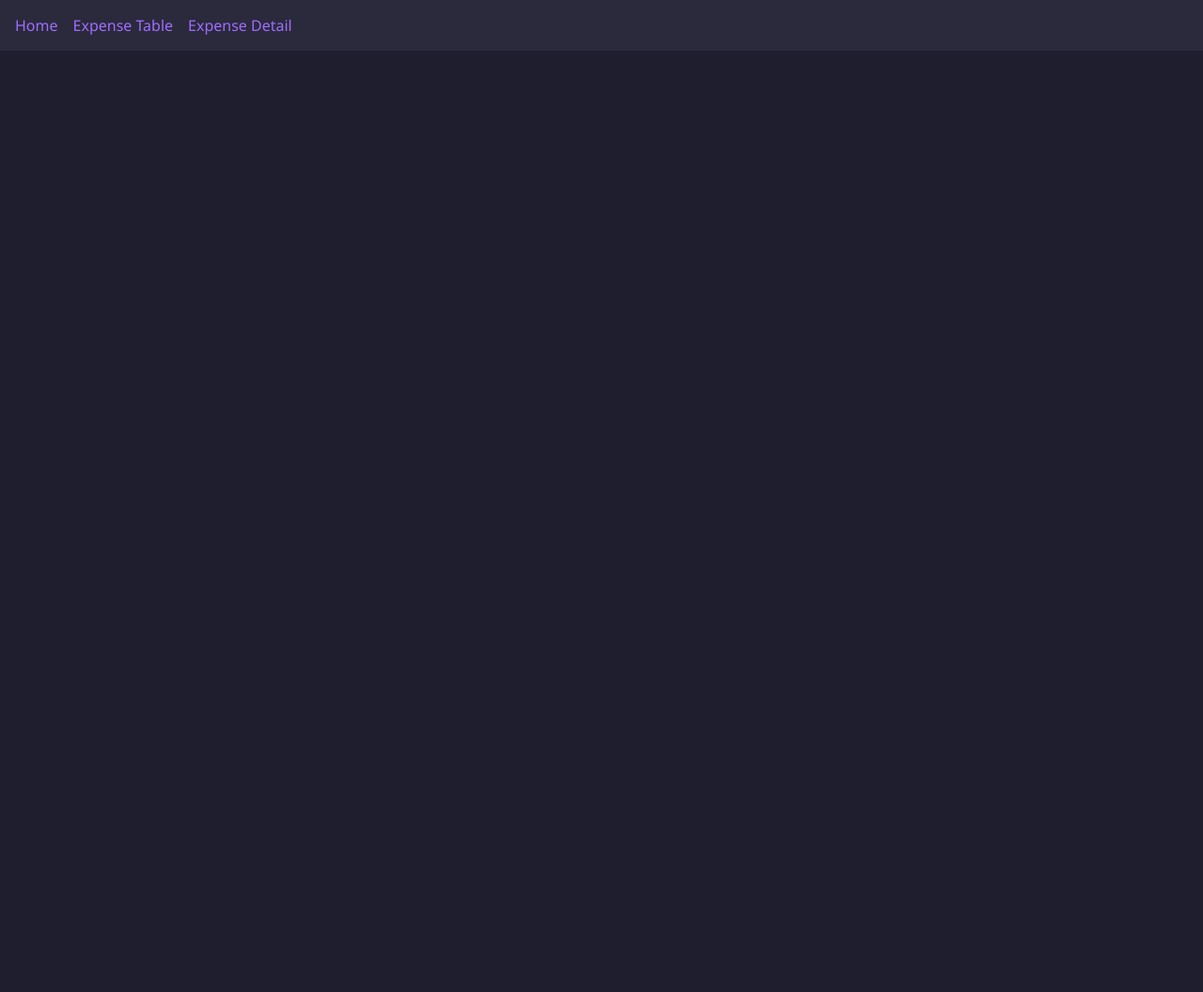
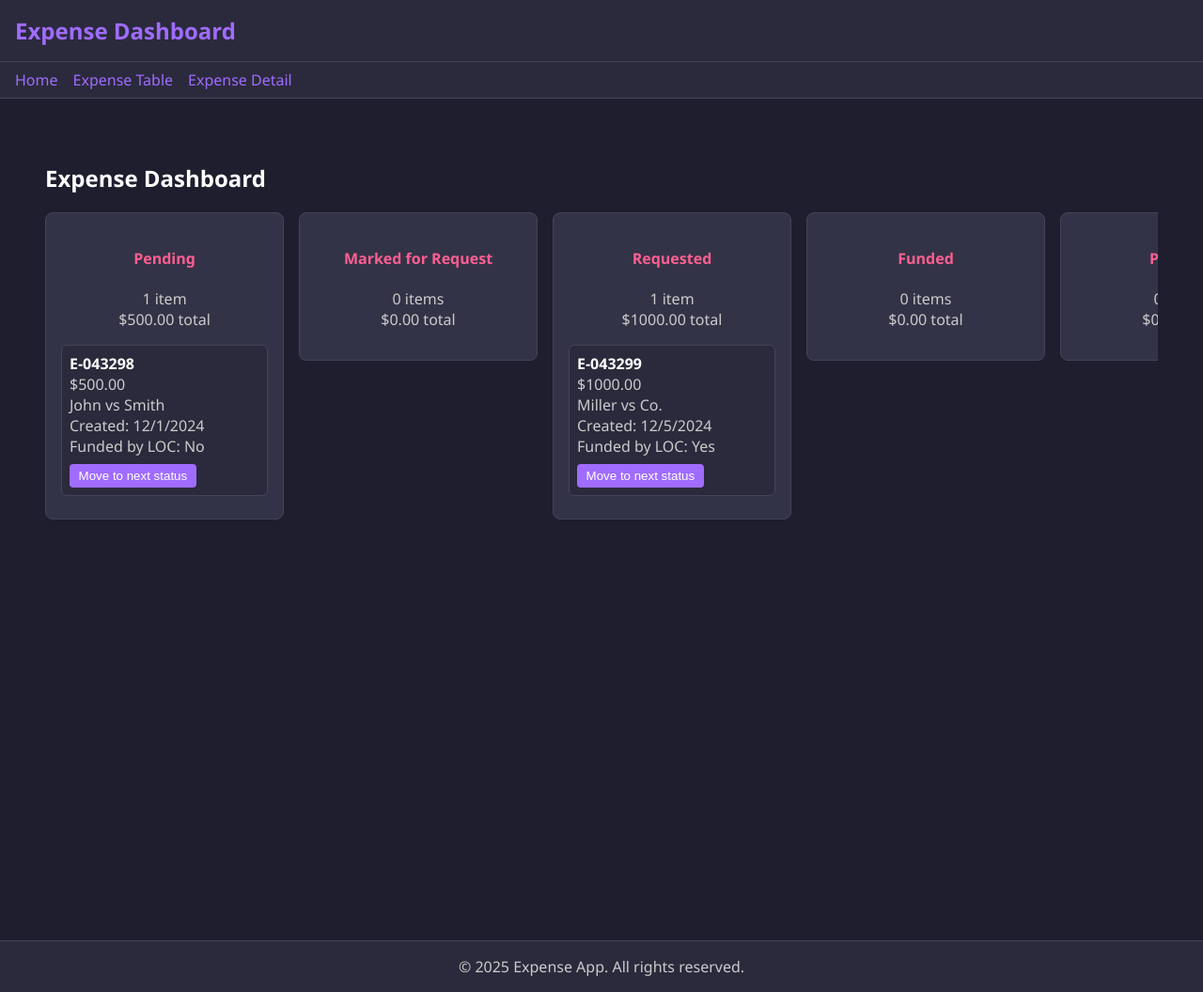
Before and after one commit to edcres/law-expense-lending, a React (Create React App) app in the folder client/: page / in a window 1280 px wide. Shown: the whole page at 94% size. Before the commit the page ends 800 px from the top, so only its background shows below. Built offline with nearby package versions, Linux system fonts and the light colour scheme.

Commit message:
Improved the layout.

```diff
--- a/client/src/components/Layout.js
+++ b/client/src/components/Layout.js
@@ -1,19 +1,63 @@
 import React from 'react';
-import { Link } from 'react-router-dom';
+import { Outlet, Link } from 'react-router-dom';
 import colors from '../styles/theme';
 
-export default function Layout({ children }) {
+export default function Layout() {
   return (
-    <div style={{ backgroundColor: colors.background, minHeight: '100vh' }}>
-      <nav style={{ padding: '1rem', backgroundColor: colors.surface }}>
-        <Link to="/" style={{ marginRight: '1rem', color: colors.primary }}>Home</Link>
-        <Link to="/expense-table" style={{ marginRight: '1rem', color: colors.primary }}>Expense Table</Link>
-        <Link to="/expense/1" style={{ color: colors.primary }}>Expense Detail</Link>
+    <div style={{
+      backgroundColor: colors.background,
+      color: colors.textPrimary,
+      minHeight: '100vh',
+      display: 'flex',
+      flexDirection: 'column',
+      fontFamily: "'Segoe UI', sans-serif"
+    }}>
+      {/* Header */}
+      <header style={{
+        padding: '1rem',
+        backgroundColor: colors.surface,
+        borderBottom: `1px solid ${colors.border}`
+      }}>
+        <h1 style={{ margin: 0, fontSize: '1.5rem', color: colors.primary }}>
+          Expense Dashboard
+        </h1>
+      </header>
+
+      {/* Navigation Bar */}
+      <nav style={{
+        padding: '0.5rem 1rem',
+        backgroundColor: colors.surface,
+        borderBottom: `1px solid ${colors.border}`
+      }}>
+        <Link to="/" style={{ marginRight: '1rem', color: colors.primary, textDecoration: 'none' }}>
+          Home
+        </Link>
+        <Link to="/expense-table" style={{ marginRight: '1rem', color: colors.primary, textDecoration: 'none' }}>
+          Expense Table
+        </Link>
+        <Link to="/expense/1" style={{ color: colors.primary, textDecoration: 'none' }}>
+          Expense Detail
+        </Link>
       </nav>
 
-      <main style={{ padding: '1rem', color: colors.textPrimary }}>
-        {children}
+      {/* Main Content */}
+      <main style={{
+        padding: '2rem',
+        flex: 1
+      }}>
+        <Outlet />
       </main>
+
+      {/* Footer */}
+      <footer style={{
+        padding: '1rem',
+        textAlign: 'center',
+        backgroundColor: colors.surface,
+        borderTop: `1px solid ${colors.border}`,
+        color: colors.textSecondary
+      }}>
+        &copy; {new Date().getFullYear()} Expense App. All rights reserved.
+      </footer>
     </div>
   );
 }
```
